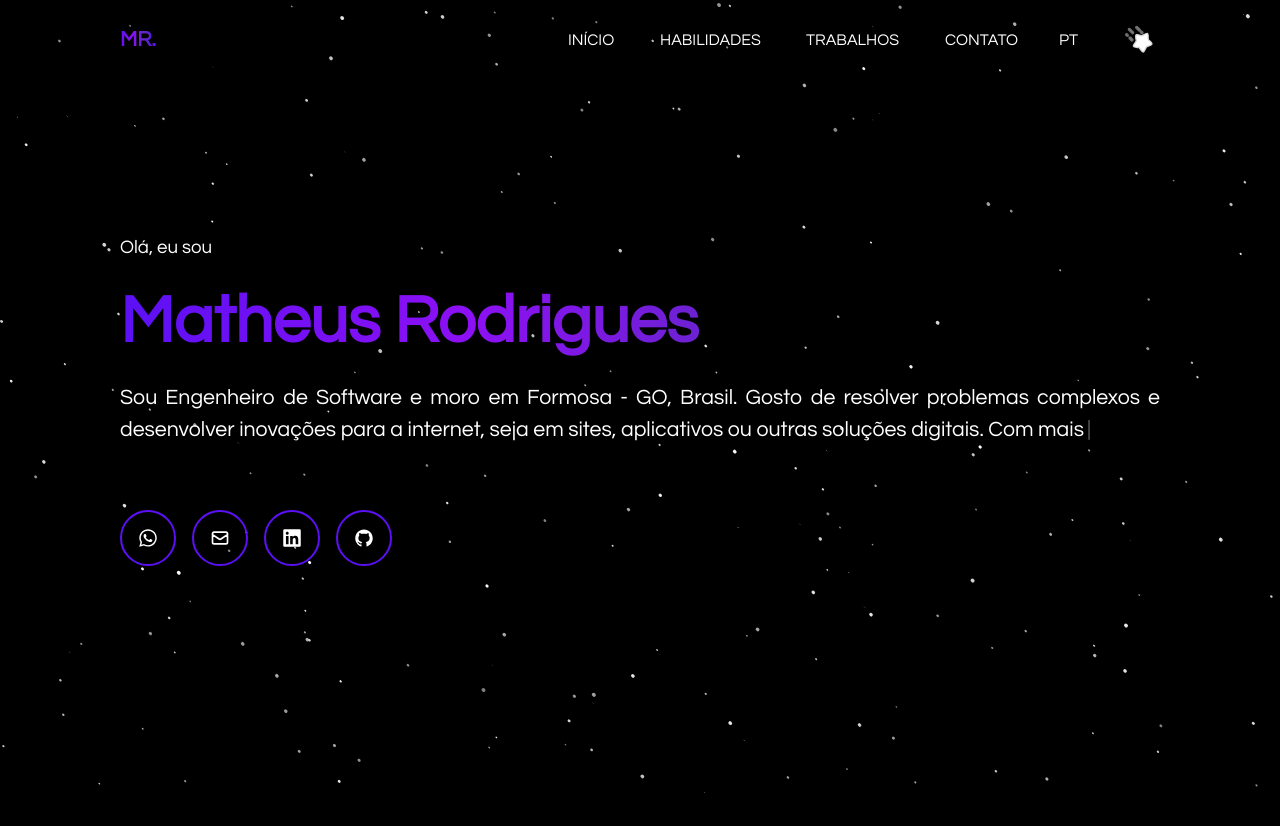
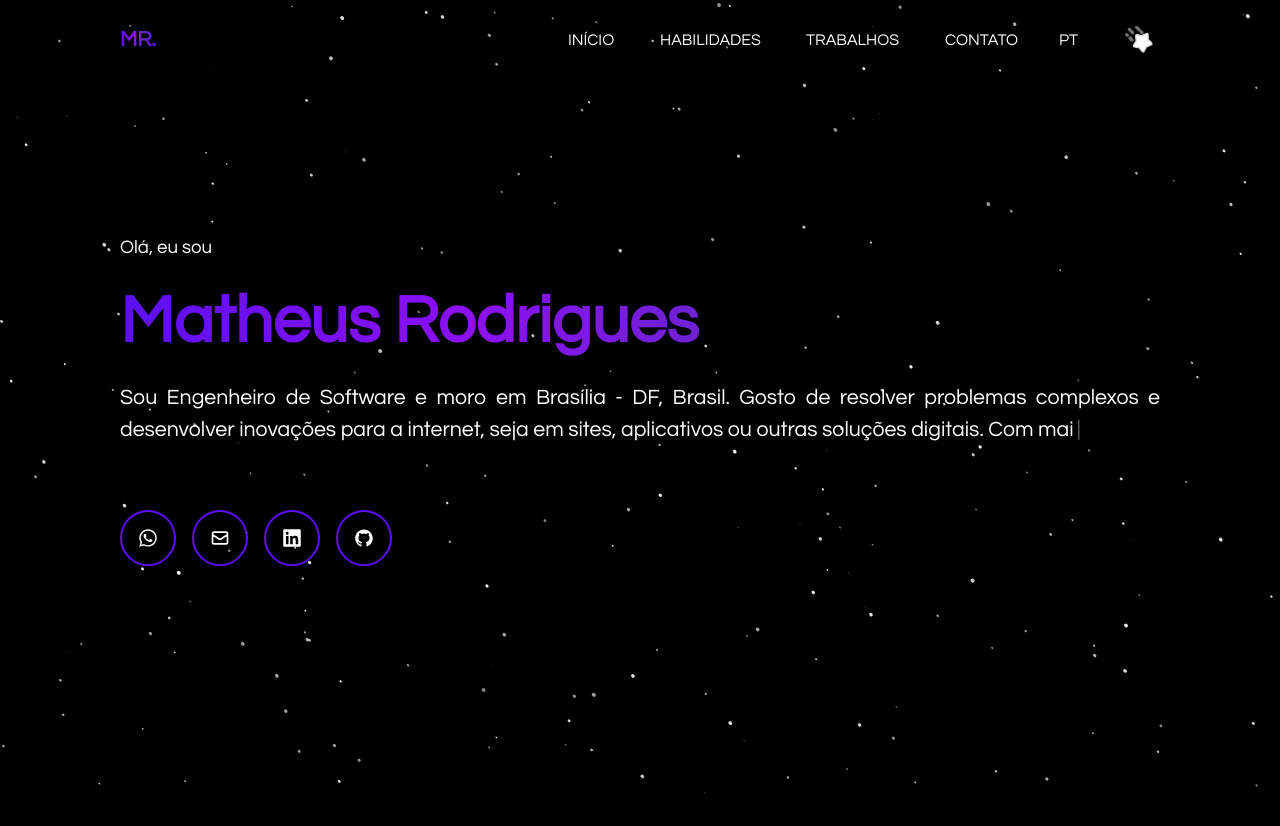
Before and after one commit to MatheusRodriguesEsoft/web-profile, a Next.js app: page / in a window 1280 px wide. Shown: the top 826 px of the page. Built offline with nearby package versions, Linux system fonts and the light colour scheme.

Commit message:
update-city

```diff
--- a/src/resources/i18n/enUS.ts
+++ b/src/resources/i18n/enUS.ts
@@ -10,7 +10,7 @@ const enUS: Translations = {
   about: {
     greeting: "Hey, I'm",
     description:
-      "I'm a Software Engineer currently living in Formosa - GO, Brazil. I enjoy solving complex problems and developing innovative solutions for the web, whether through websites, applications, or other digital tools. With over 5 years of experience, I've gained solid knowledge across various areas, consistently delivering practical and efficient results in my projects.",
+      "I'm a Software Engineer currently living in Brasília - DF, Brazil. I enjoy solving complex problems and developing innovative solutions for the web, whether through websites, applications, or other digital tools. With over 5 years of experience, I've gained solid knowledge across various areas, consistently delivering practical and efficient results in my projects.",
   },
   workCard: {
     seeProject: "See Project",
--- a/src/resources/i18n/esES.ts
+++ b/src/resources/i18n/esES.ts
@@ -10,7 +10,7 @@ const esES: Translations = {
   about: {
     greeting: "Hola, soy",
     description:
-      "Soy Ingeniero de Software y actualmente vivo en Formosa - GO, Brasil. Me gusta resolver problemas complejos y desarrollar soluciones innovadoras para la web, ya sea mediante sitios web, aplicaciones u otras herramientas digitales. Con más de 5 años de experiencia, he adquirido un conocimiento sólido en diversas áreas, entregando resultados prácticos y eficientes en mis proyectos.",
+      "Soy Ingeniero de Software y actualmente vivo en Brasília - DF, Brasil. Me gusta resolver problemas complejos y desarrollar soluciones innovadoras para la web, ya sea mediante sitios web, aplicaciones u otras herramientas digitales. Con más de 5 años de experiencia, he adquirido un conocimiento sólido en diversas áreas, entregando resultados prácticos y eficientes en mis proyectos.",
   },
   workCard: {
     seeProject: "Ver Proyecto",
--- a/src/resources/i18n/ptBR.ts
+++ b/src/resources/i18n/ptBR.ts
@@ -10,7 +10,7 @@ const ptBr: Translations = {
   about: {
     greeting: "Olá, eu sou",
     description:
-      "Sou Engenheiro de Software e moro em Formosa - GO, Brasil. Gosto de resolver problemas complexos e desenvolver inovações para a internet, seja em sites, aplicativos ou outras soluções digitais. Com mais de 5 anos de experiência, adquiri amplo conhecimento em diversas áreas, entregando resultados práticos e eficientes em meus projetos.",
+      "Sou Engenheiro de Software e moro em Brasília - DF, Brasil. Gosto de resolver problemas complexos e desenvolver inovações para a internet, seja em sites, aplicativos ou outras soluções digitais. Com mais de 5 anos de experiência, adquiri amplo conhecimento em diversas áreas, entregando resultados práticos e eficientes em meus projetos.",
   },
   workCard: {
     seeProject: "Ver Projeto",
```
